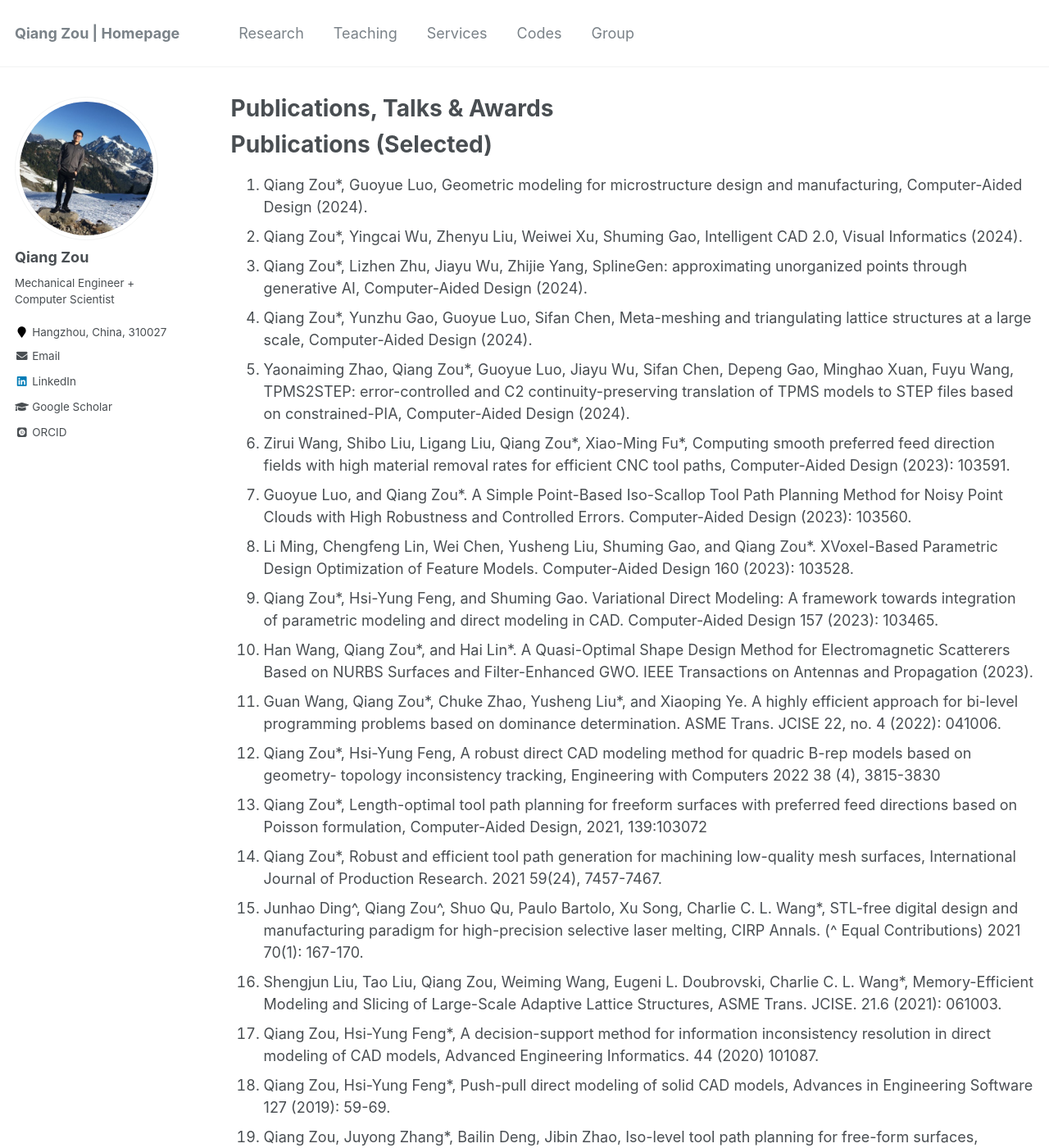
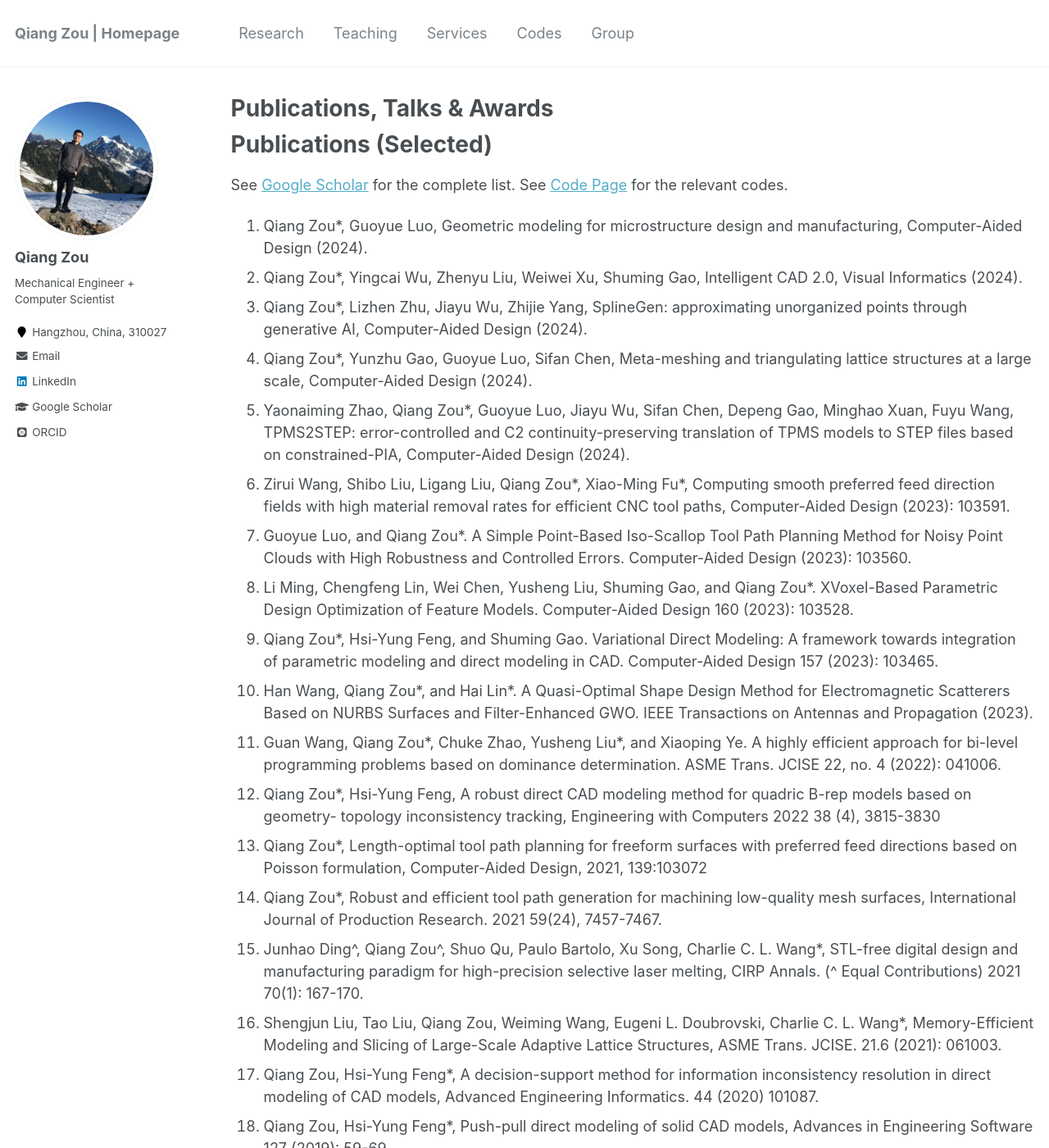
Before and after one commit to Qiang-Zou/Qiang-Zou.github.io, a Jekyll site: the page built from _pages/research.md, in a window 1280 px wide and 1400 px high. Shown: the whole window at 82% size. Built offline with Jekyll 4.4.1, drawn with Linux system fonts in a browser that asks for light colours; some web fonts are replaced; some of the changed text lies outside the part shown.

Commit message:
Update research.md

```diff
--- a/_pages/research.md
+++ b/_pages/research.md
@@ -14,6 +14,8 @@ Theses
 
 Publications (Selected)
 ======
+See [Google Scholar](https://scholar.google.com/citations?user=9FwFNqAAAAAJ&hl=en) for the complete list.
+See [Code Page](https://qiang-zou.github.io//codes/) for the relevant codes.
 1. Qiang Zou\*, Guoyue Luo, Geometric modeling for microstructure design and manufacturing, Computer-Aided Design (2024).
 1. Qiang Zou\*, Yingcai Wu, Zhenyu Liu, Weiwei Xu, Shuming Gao, Intelligent CAD 2.0, Visual Informatics (2024).
 1. Qiang Zou\*, Lizhen Zhu, Jiayu Wu, Zhijie Yang, SplineGen: approximating unorganized points through generative AI, Computer-Aided Design (2024).
```
Also changed, not shown: other parts of _pages/research.md (+1 -1 lines).
